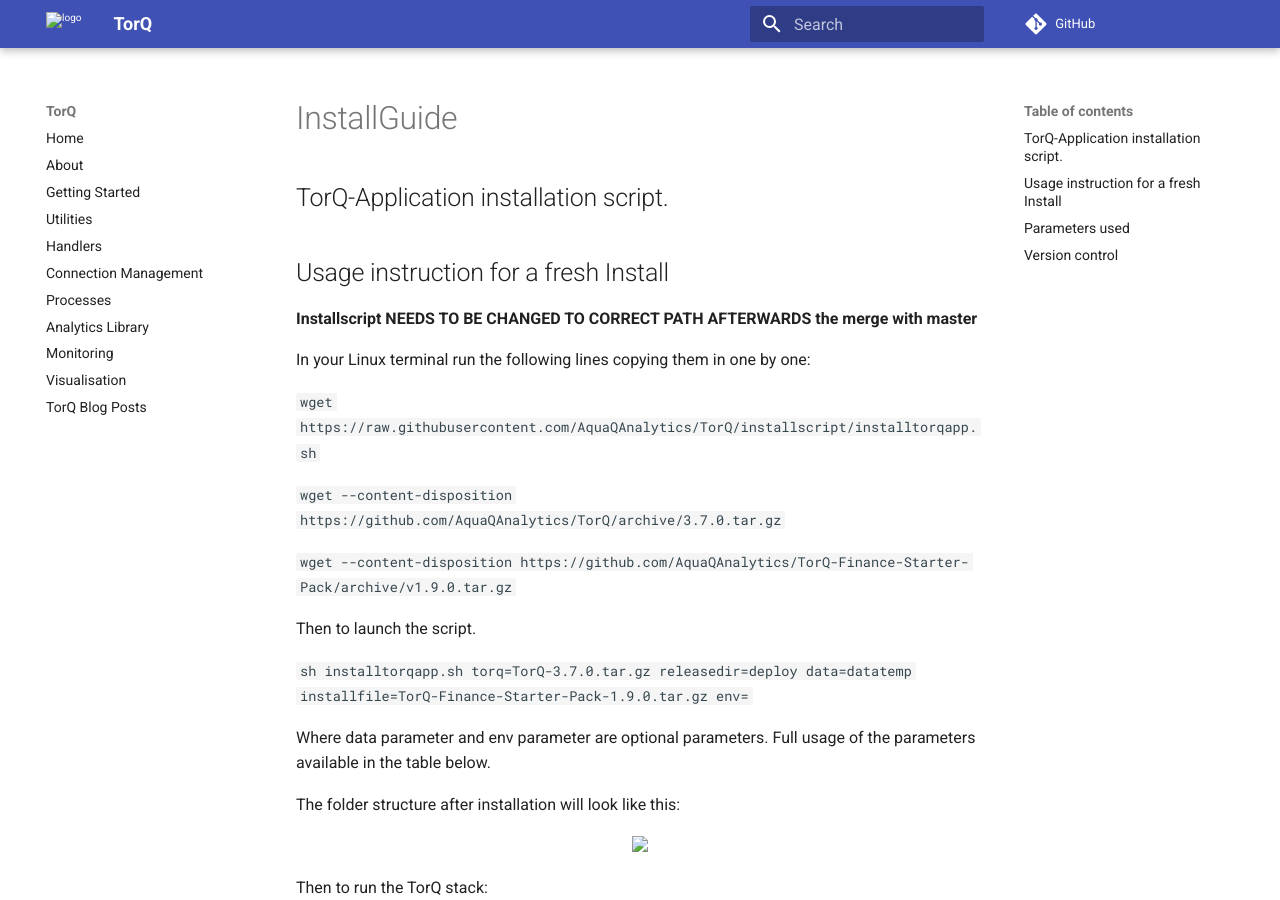
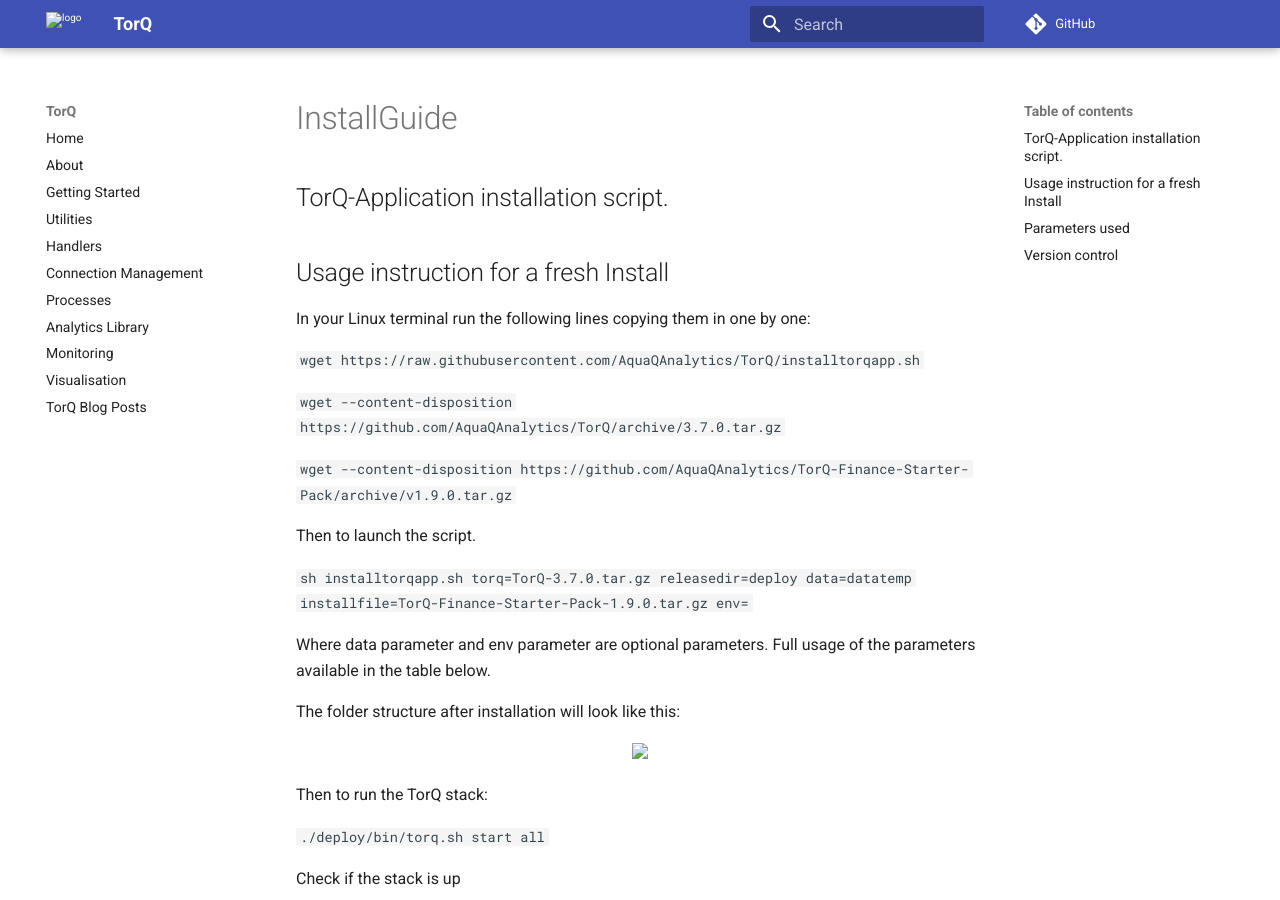
Before and after one commit to DataIntellectTech/TorQ, an MkDocs documentation site: the page built from docs/InstallGuide.md, in a window 1280 px wide and 900 px high. Built offline with MkDocs 1.6.1 and Material for MkDocs 9.7.7, drawn with Linux system fonts in a browser that asks for light colours; comment, search, counter and statistics services are not loaded; old or Windows-style settings are respelled for this version of MkDocs.

Commit message:
Updating the path to be in master place

```diff
--- a/docs/InstallGuide.md
+++ b/docs/InstallGuide.md
@@ -3,11 +3,10 @@
 
 ## Usage instruction for a fresh Install
 
-**Installscript NEEDS TO BE CHANGED TO CORRECT PATH AFTERWARDS the merge with master**
 
 In your Linux terminal run the following lines copying them in one by one:
 
-`wget https://raw.githubusercontent.com/AquaQAnalytics/TorQ/installscript/installtorqapp.sh`
+`wget https://raw.githubusercontent.com/AquaQAnalytics/TorQ/installtorqapp.sh`
 
 `wget --content-disposition https://github.com/AquaQAnalytics/TorQ/archive/3.7.0.tar.gz`
 
```
